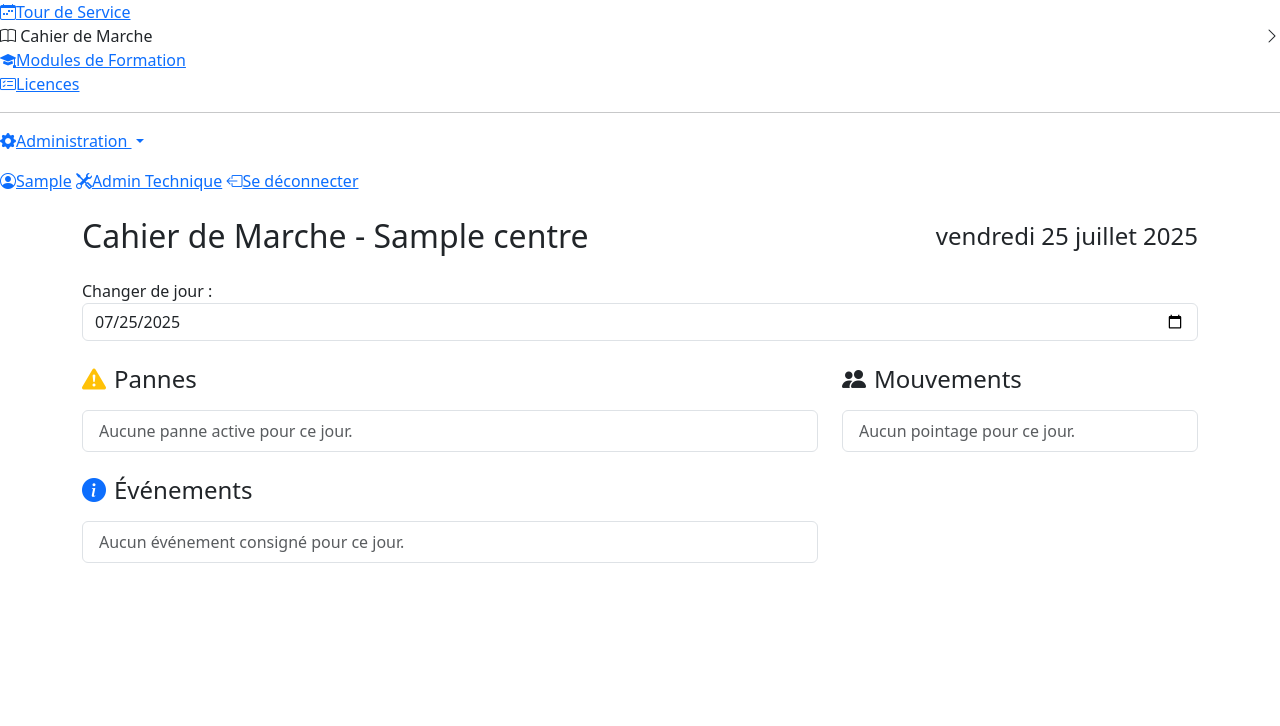
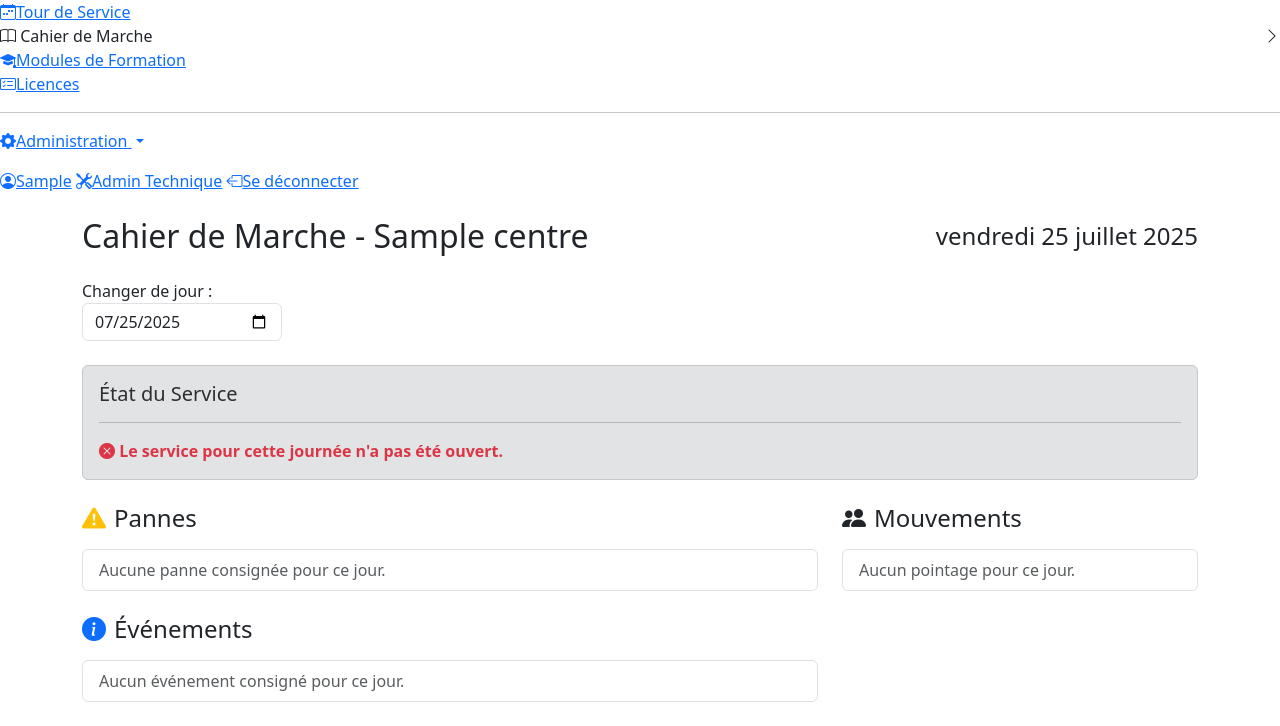
Before and after one commit to PBENSUSSAN/GIRREX, a Django app: page /cahier-de-marche/centre/1/1/ in a window 1280 px wide. Shown: the part 104-830 px from the top of the page. Before the commit the page ends 667 px from the top, so only its background shows below. Run offline with Django 5.2, Linux system fonts and the light colour scheme; a user stored in the database is signed in; tables that the repository leaves empty hold one stand-in row (values such as "Sample post").

Commit message:
feat: Intégration de la gestion du service journalier (v2 fonctionnelle)

```diff
--- a/core/context_processors.py
+++ b/core/context_processors.py
@@ -2,7 +2,7 @@
 
 from django.utils.functional import SimpleLazyObject
 from .permissions import has_effective_permission
-from .models import FeuilleTempsVerrou
+from .models import FeuilleTempsVerrou, ServiceJournalier
 from datetime import date
 
 # ==============================================================================
@@ -77,4 +77,9 @@ def girrex_global_context(request):
             verrou = FeuilleTempsVerrou.objects.select_related('chef_de_quart').filter(centre=agent_centre).first()
             context_data['verrou_operationnel'] = verrou
 
+        service_du_jour = ServiceJournalier.objects.select_related('cdq_ouverture').filter(
+            centre=agent_centre,
+            date_jour=date.today()
+        ).first()
+        context_data['service_du_jour'] = service_du_jour
     return context_data
--- a/core/models/__init__.py
+++ b/core/models/__init__.py
@@ -13,3 +13,4 @@ from .feuille_temps import FeuilleTempsEntree, FeuilleTempsVerrou, FeuilleTempsC
 # Importation des nouveaux modèles séparés
 from .panne import PanneCentre
 from .evenement import CategorieEvenement, EvenementCentre
+from .service_journalier import ServiceJournalier
--- a/core/urls.py
+++ b/core/urls.py
@@ -28,6 +28,7 @@ urlpatterns = [
     # --- Feuille de Temps ---
     path('feuille-temps/centre/<int:centre_id>/', feuille_temps.feuille_de_temps_view, name='feuille-temps-jour'),
     path('feuille-temps/centre/<int:centre_id>/<str:jour>/', feuille_temps.feuille_de_temps_view, name='feuille-temps-specific-jour'),
+    path('service/centre/<int:centre_id>/gerer/', feuille_temps.gerer_service_view, name='gerer-service'),
 
     # --- API Feuille de Temps ---
     path('api/feuille-temps/<int:centre_id>/<str:jour>/', feuille_temps.api_get_feuille_temps_data, name='api-get-feuille-temps'),
@@ -41,4 +42,5 @@ urlpatterns = [
     path('cahier-de-marche/centre/<int:centre_id>/<str:jour>/', cahier_de_marche.cahier_de_marche_view, name='cahier-de-marche'),
     path('cahier-de-marche/centre/<int:centre_id>/panne/ajouter/', cahier_de_marche.ajouter_panne_view, name='ajouter-panne'),
     path('cahier-de-marche/centre/<int:centre_id>/evenement/ajouter/', cahier_de_marche.ajouter_evenement_view, name='ajouter-evenement'),
+    path('cahier-de-marche/centre/<int:centre_id>/panne/<int:panne_id>/resoudre/', cahier_de_marche.resoudre_panne_view, name='resoudre-panne'),
 ]
--- a/core/views/cahier_de_marche.py
+++ b/core/views/cahier_de_marche.py
@@ -1,21 +1,23 @@
-# Fichier : core/views/cahier_de_marche.py (VERSION REFACTORISÉE POUR AFFICHAGE CATÉGORISÉ)
+# Fichier : core/views/cahier_de_marche.py
 
 from django.shortcuts import render, get_object_or_404, redirect
 from django.contrib import messages
 from django.db.models import Q
 from django.utils import timezone
 from datetime import datetime, time, timedelta
-from ..models import Centre, FeuilleTempsEntree, PanneCentre, EvenementCentre
+
+# Assurez-vous que ces imports sont bien présents
+from django.http import JsonResponse
+from django.views.decorators.http import require_POST
+
+from ..models import Centre, FeuilleTempsEntree, PanneCentre, EvenementCentre, ServiceJournalier
 from ..forms import PanneCentreForm, EvenementCentreForm
 from ..decorators import effective_permission_required, cdq_lock_required
 
 @effective_permission_required('core.view_feuilletemps')
 def cahier_de_marche_view(request, centre_id, jour):
     """
-    Prépare les données pour le Cahier de Marche en les groupant par catégorie :
-    - Pannes actives durant la journée.
-    - Événements survenus durant la journée.
-    - Mouvements du personnel (pointages) de la journée.
+    Prépare les données pour le Cahier de Marche en les groupant par catégorie.
     """
     centre = get_object_or_404(Centre, pk=centre_id)
     try:
@@ -23,7 +25,14 @@ def cahier_de_marche_view(request, centre_id, jour):
     except ValueError:
         target_date = timezone.now().date()
 
-    # Création de trois listes distinctes
+    try:
+        # On utilise select_related pour optimiser en pré-chargeant les données des agents
+        service_journalier = ServiceJournalier.objects.select_related(
+            'cdq_ouverture', 'cdq_cloture'
+        ).get(centre=centre, date_jour=target_date)
+    except ServiceJournalier.DoesNotExist:
+        service_journalier = None
+
     pannes_du_jour = []
     evenements_du_jour = []
     mouvements_du_jour = []
@@ -31,15 +40,13 @@ def cahier_de_marche_view(request, centre_id, jour):
     start_of_day = timezone.make_aware(datetime.combine(target_date, time.min))
     end_of_day = timezone.make_aware(datetime.combine(target_date, time.max))
 
-    # --- Catégorie 1 : Pannes ---
     pannes_query = PanneCentre.objects.filter(
         centre=centre, date_heure_debut__lte=end_of_day
     ).filter(
         Q(date_heure_fin__gte=start_of_day) | Q(date_heure_fin__isnull=True)
     ).order_by('date_heure_debut')
-    pannes_du_jour = list(pannes_query) # On transforme le queryset en liste
+    pannes_du_jour = list(pannes_query)
 
-    # --- Catégorie 2 : Événements ---
     evenements_query = EvenementCentre.objects.filter(
         centre=centre,
         date_heure_evenement__gte=start_of_day,
@@ -47,7 +54,6 @@ def cahier_de_marche_view(request, centre_id, jour):
     ).order_by('date_heure_evenement')
     evenements_du_jour = list(evenements_query)
 
-    # --- Catégorie 3 : Mouvements du personnel ---
     pointages = FeuilleTempsEntree.objects.filter(agent__centre=centre, date_jour=target_date)
     for p in pointages:
         if p.heure_arrivee:
@@ -60,21 +66,19 @@ def cahier_de_marche_view(request, centre_id, jour):
             naive_dt = datetime.combine(depart_date, p.heure_depart)
             mouvements_du_jour.append({'type': 'depart', 'agent': p.agent, 'timestamp': timezone.make_aware(naive_dt)})
 
-    # On trie les mouvements par ordre chronologique
     mouvements_du_jour.sort(key=lambda item: item['timestamp'])
 
-    # Le contexte contient maintenant nos trois listes séparées
     context = {
         'centre': centre,
         'jour_selectionne': target_date,
         'pannes': pannes_du_jour,
         'evenements': evenements_du_jour,
         'mouvements': mouvements_du_jour,
+        'service_journalier': service_journalier,
     }
     return render(request, 'core/cahier_de_marche.html', context)
 
 
-# ... (les vues de formulaire ajouter_panne_view et ajouter_evenement_view ne changent pas) ...
 @cdq_lock_required
 @effective_permission_required('core.add_pannecentre')
 def ajouter_panne_view(request, centre_id):
@@ -110,3 +114,24 @@ def ajouter_evenement_view(request, centre_id):
         form = EvenementCentreForm(centre=centre, initial={'date_heure_evenement': timezone.now()})
     context = {'form': form, 'titre': 'Consigner un nouvel événement', 'centre': centre}
     return render(request, 'core/form_generique.html', context)
+
+
+# ==============================================================================
+# NOUVELLE VUE API POUR CLÔTURER UNE PANNE
+# Les décorateurs sont maintenant correctement placés juste avant la fonction.
+# ==============================================================================
+@require_POST
+@cdq_lock_required
+@effective_permission_required('core.resolve_pannecentre', raise_exception=True)
+def resoudre_panne_view(request, centre_id, panne_id):
+    """
+    Vue API pour marquer une panne comme résolue.
+    Met à jour le statut et la date/heure de fin.
+    """
+    panne = get_object_or_404(PanneCentre, pk=panne_id, centre_id=centre_id)
+
+    panne.statut = PanneCentre.Statut.RESOLUE
+    panne.date_heure_fin = timezone.now()
+    panne.save()
+
+    return JsonResponse({'status': 'ok', 'message': 'La panne a été marquée comme résolue.'})
--- a/templates/base.html
+++ b/templates/base.html
@@ -78,6 +78,21 @@
                             </a>
 
                             <ul class="collapse list-unstyled" id="collapseCahierDeMarche">
+                                <li class="sidebar-submenu-header">Actions du Service</li>
+                                {% if centre_agent %}
+                                    {# CAS 1 : Le service du jour est ouvert, on propose de le fermer #}
+                                    {% if service_du_jour and service_du_jour.statut == 'OUVERTE' %}
+                                        <li><a href="{% url 'gerer-service' centre_agent.id %}" class="ps-4 text-danger fw-bold"><i class="bi bi-stop-circle-fill me-1"></i>Fermer le Service</a></li>
+
+                                    {# CAS 2 : Le service n'a pas encore été ouvert, on propose de l'ouvrir #}
+                                    {% elif not service_du_jour %}
+                                        <li><a href="{% url 'gerer-service' centre_agent.id %}" class="ps-4 text-primary fw-bold"><i class="bi bi-play-circle-fill me-1"></i>Ouvrir le Service</a></li>
+
+                                    {# CAS 3 : Le service est déjà fermé ou visé, on n'affiche rien ou un message #}
+                                    {% else %}
+                                        <li><span class="ps-4 disabled" title="Le service pour aujourd'hui est déjà clôturé.">Service Clôturé</span></li>
+                                    {% endif %}
+                                {% endif %}
                                 <li class="sidebar-submenu-header">Saisie & Modification</li>
 
                                 {% if verrou_operationnel and verrou_operationnel.chef_de_quart == request.user.agent_profile %}
--- a/templates/core/cahier_de_marche.html
+++ b/templates/core/cahier_de_marche.html
@@ -1,4 +1,5 @@
 {% extends "base.html" %}
+{% load static %}
 
 {% block title %}Cahier de Marche - {{ centre.code_centre }} - {{ jour_selectionne|date:"d/m/Y" }}{% endblock %}
 
@@ -9,20 +10,49 @@
         <h4>{{ jour_selectionne|date:"l d F Y" }}</h4>
     </div>
 
-    <!-- Le sélecteur de date ne change pas -->
+    <!-- Sélecteur de date -->
     <form class="form-inline mb-4" method="get" action="{% url 'cahier-de-marche' centre_id=centre.id jour='__DATE__' %}">
         <label for="date-selector" class="me-2">Changer de jour :</label>
-        <input type="date" id="date-selector" class="form-control" value="{{ jour_selectionne|date:'Y-m-d' }}">
+        <input type="date" id="date-selector" class="form-control" value="{{ jour_selectionne|date:'Y-m-d' }}" style="max-width: 200px;">
         <script>
+            // Ce petit script peut rester ici car il est très court et spécifique à cet input.
             document.getElementById('date-selector').addEventListener('change', function() {
                 let newDate = this.value;
                 if (newDate) {
+                    // On construit l'URL dynamiquement
                     let url = "{% url 'cahier-de-marche' centre_id=centre.id jour='__DATE__' %}".replace('__DATE__', newDate);
                     window.location.href = url;
                 }
             });
         </script>
     </form>
+
+    <div class="alert alert-secondary mb-4">
+        <h5 class="alert-heading">État du Service</h5>
+        <hr>
+        {% if service_journalier %}
+            <p class="mb-1">
+                <i class="bi bi-box-arrow-in-right text-success"></i>
+                <strong>Ouverture :</strong> Service ouvert par <strong>{{ service_journalier.cdq_ouverture }}</strong> à <strong>{{ service_journalier.heure_ouverture|time:"H:i" }}</strong>.
+            </p>
+            {% if service_journalier.cdq_cloture %}
+                <p class="mb-0">
+                    <i class="bi bi-box-arrow-left text-danger"></i>
+                    <strong>Clôture :</strong> Service clôturé par <strong>{{ service_journalier.cdq_cloture }}</strong> à <strong>{{ service_journalier.heure_cloture|time:"H:i" }}</strong>.
+                </p>
+            {% else %}
+                <p class="mb-0 text-muted">
+                    <i class="bi bi-hourglass-split"></i>
+                    Service actuellement en cours.
+                </p>
+            {% endif %}
+        {% else %}
+            <p class="mb-0 text-danger">
+                <i class="bi bi-x-circle-fill"></i>
+                <strong>Le service pour cette journée n'a pas été ouvert.</strong>
+            </p>
+        {% endif %}
+    </div>
 
     <div class="row">
         <!-- Colonne de gauche pour les pannes et événements -->
@@ -36,18 +66,25 @@
                         <div class="d-flex w-100 justify-content-between">
                             <h5 class="mb-1">{{ panne.equipement_concerne }}</h5>
                             <small>
-                                {% if panne.statut == 'EN_COURS' %}
-                                    <span class="badge bg-danger">En cours</span>
-                                {% else %}
-                                    <span class="badge bg-success">Résolue</span>
-                                {% endif %}
+                                <span class="badge {% if panne.statut == 'EN_COURS' %}bg-danger{% else %}bg-success{% endif %}">
+                                    {{ panne.get_statut_display }} {# Utilise la méthode du modèle pour un affichage propre #}
+                                </span>
                             </small>
                         </div>
                         <p class="mb-1">{{ panne.description }}</p>
-                        <small class="text-muted">Début : {{ panne.date_heure_debut|date:"d/m/Y H:i" }} | Par : {{ panne.auteur }}</small>
+                        <div class="d-flex justify-content-between align-items-center mt-2">
+                            <small class="text-muted">Début : {{ panne.date_heure_debut|date:"d/m/Y H:i" }} | Par : {{ panne.auteur }}</small>
+
+                            {% if panne.statut == 'EN_COURS' and effective_perms.core.resolve_pannecentre and verrou_operationnel and verrou_operationnel.chef_de_quart == request.user.agent_profile %}
+                                <button class="btn btn-sm btn-success resolve-panne-btn"
+                                        data-url="{% url 'resoudre-panne' centre_id=centre.id panne_id=panne.id %}">
+                                    <i class="bi bi-check-circle me-1"></i>Résoudre
+                                </button>
+                            {% endif %}
+                        </div>
                     </div>
                 {% empty %}
-                    <div class="list-group-item text-muted">Aucune panne active pour ce jour.</div>
+                    <div class="list-group-item text-muted">Aucune panne consignée pour ce jour.</div>
                 {% endfor %}
             </div>
 
@@ -96,4 +133,12 @@
         </div>
     </div>
 </div>
-{% endblock %}
+{% endblock content %}
+
+
+{% block scripts %}
+    {{ block.super }} {# Conserve les scripts du template de base 'base.html' #}
+
+    {# Charge notre fichier JavaScript externe #}
+    <script src="{% static 'js/cahier_de_marche.js' %}"></script>
+{% endblock scripts %}
```
Also changed, not shown: core/admin.py (+22 -8 lines), core/models/service_journalier.py (added, +58 -0 lines), core/views/feuille_temps.py (+50 -2 lines), templates/core/gerer_service.html (added, +61 -0 lines), core/migrations/0009_servicejournalier.py (added).
